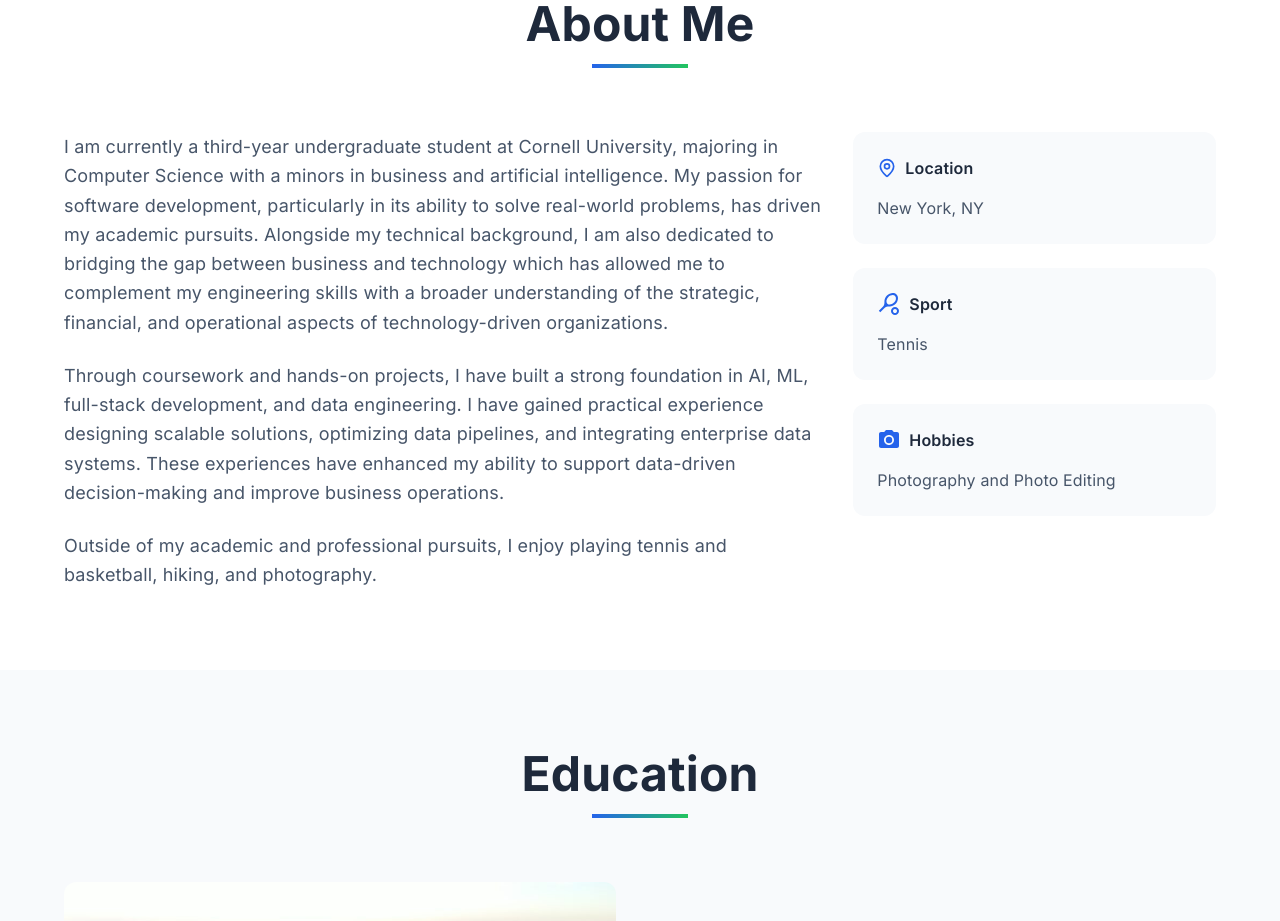
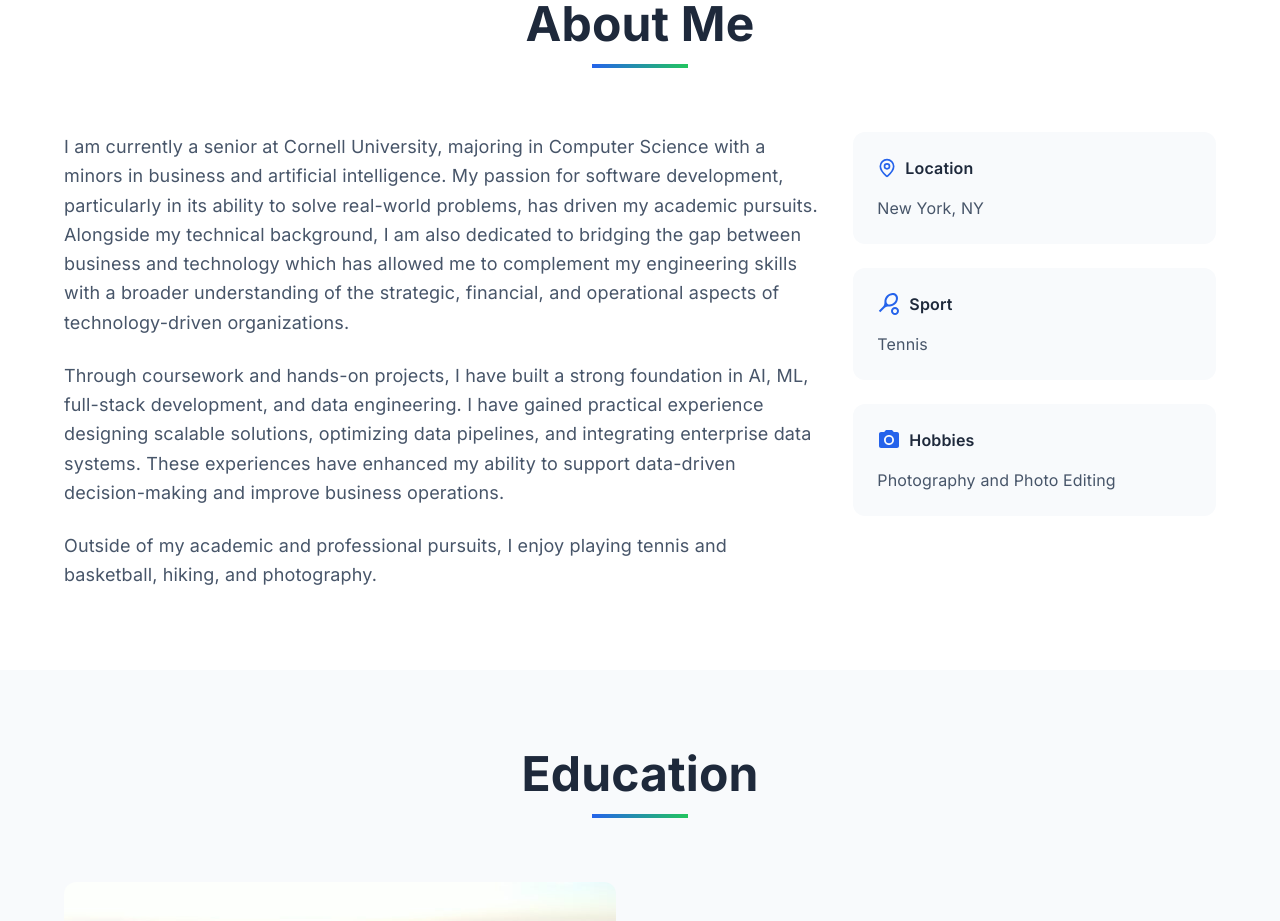
Before and after one commit to harshp425/HarshPatel10, a Next.js app: page / in a window 1280 px wide. Shown: the part 880-1801 px from the top of the page. Built offline with nearby package versions, Linux system fonts and the light colour scheme.

Commit message:
Add files via upload

```diff
--- a/src/app/page.js
+++ b/src/app/page.js
@@ -258,7 +258,7 @@ export default function ModernPortfolio() {
             <div className="grid lg:grid-cols-3 gap-8">
               <div className="lg:col-span-2 space-y-6">
                 <p className="text-lg text-slate-600 leading-relaxed">
-                  I am currently a third-year undergraduate student at Cornell University, majoring in Computer Science with a minors in business and artificial intelligence. My passion for software development, particularly in its ability to solve real-world problems, has driven my academic pursuits. Alongside my technical background, I am also dedicated to bridging the gap between business and technology which has allowed me to complement my engineering skills with a broader understanding of the strategic, financial, and operational aspects of technology-driven organizations.
+                  I am currently a senior at Cornell University, majoring in Computer Science with a minors in business and artificial intelligence. My passion for software development, particularly in its ability to solve real-world problems, has driven my academic pursuits. Alongside my technical background, I am also dedicated to bridging the gap between business and technology which has allowed me to complement my engineering skills with a broader understanding of the strategic, financial, and operational aspects of technology-driven organizations.
                 </p>
                 <p className="text-lg text-slate-600 leading-relaxed">
                   Through coursework and hands-on projects, I have built a strong foundation in AI, ML, full-stack development, and data engineering. I have gained practical experience designing scalable solutions, optimizing data pipelines, and integrating enterprise data systems. These experiences have enhanced my ability to support data-driven decision-making and improve business operations.
```
